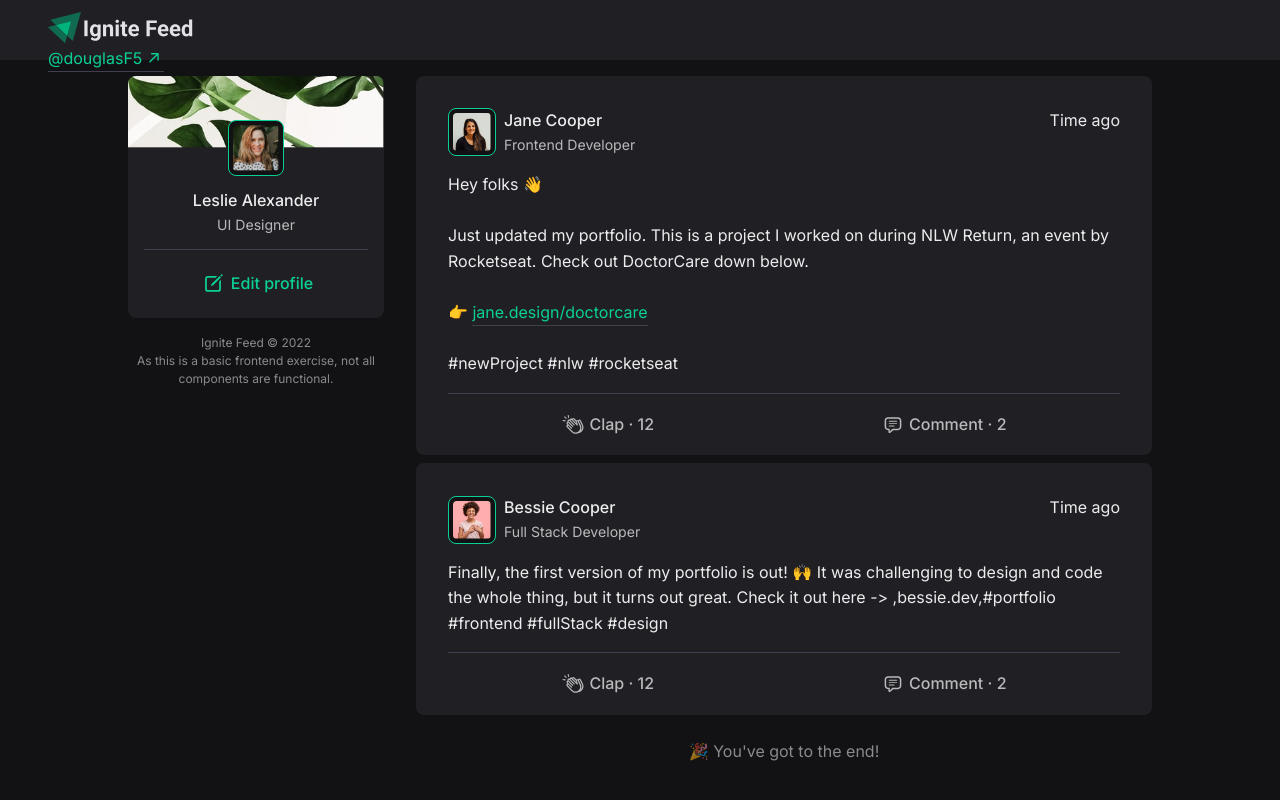
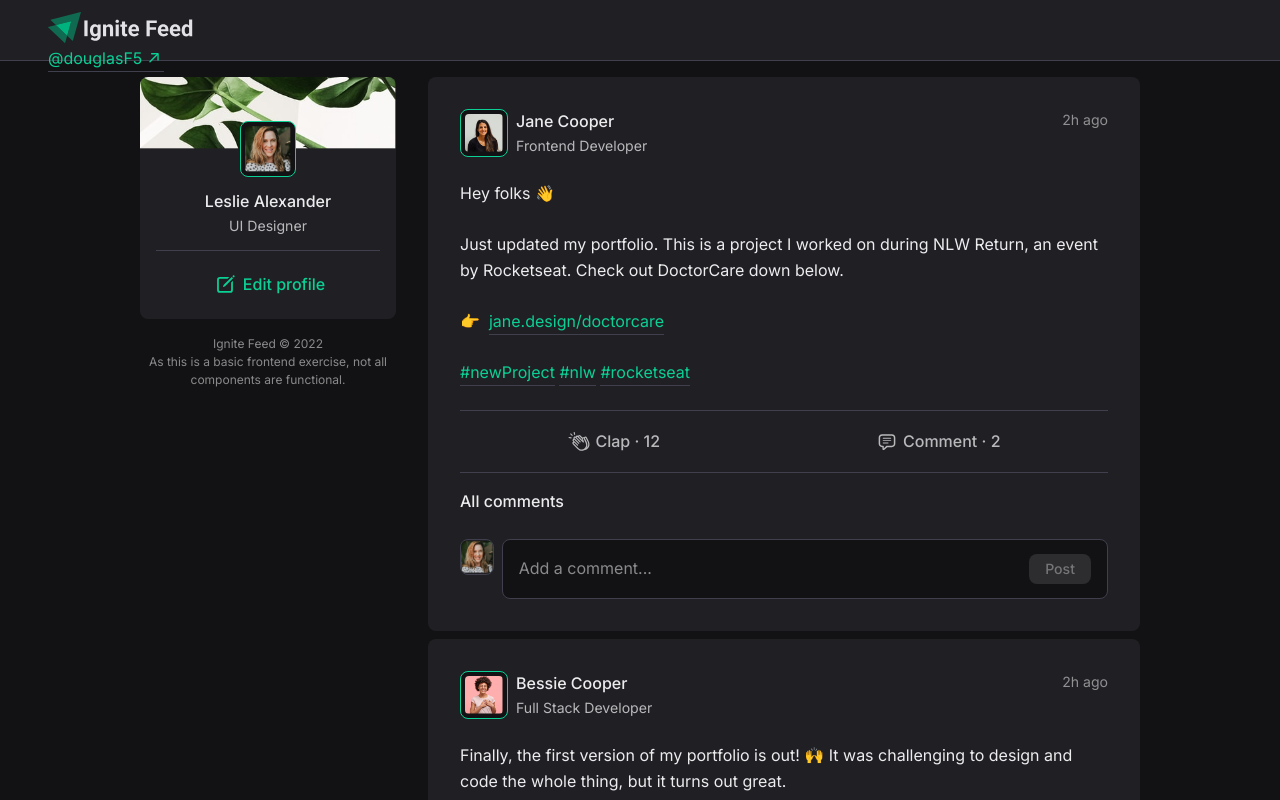
Before and after one commit to douglasF5/ignite-feed-web-app, a React (Vite) app: page / in a window 1280 px wide. Shown: the top 800 px of the page. Built offline with nearby package versions, Linux system fonts and the light colour scheme.

Commit message:
add button, header, profile components

```diff
--- a/src/App.jsx
+++ b/src/App.jsx
@@ -10,17 +10,13 @@ function App() {
       authorPicture: './jana-profile-pic.png',
       authorName: 'Jane Cooper',
       authorRole: 'Frontend Developer',
-      content: '<p>Hey folks 👋</p><br/><p>Just updated my portfolio. This is a project I worked on during NLW Return, an event by Rocketseat. Check out DoctorCare down below.</p><br/><p>👉 <a href="#">jane.design/doctorcare</a></p><br/><p><span>#newProject #nlw #rocketseat</span></p>'
+      content: '<p>Hey folks 👋</p><br/><p>Just updated my portfolio. This is a project I worked on during NLW Return, an event by Rocketseat. Check out DoctorCare down below.</p><br/><p>👉&nbsp;&nbsp;<a href="#">jane.design/doctorcare</a></p><br/><p><a href="#">#newProject</a>&nbsp;<a href="#">#nlw</a>&nbsp;<a href="#">#rocketseat</a></p>'
     },
     {
       authorPicture: './bessie-profile-pic.png',
       authorName: 'Bessie Cooper',
       authorRole: 'Full Stack Developer',
-      content: [
-        'Finally, the first version of my portfolio is out! 🙌 It was challenging to design and code the whole thing, but it turns out great. Check it out here -> ',
-        'bessie.dev',
-        '#portfolio #frontend #fullStack #design'
-      ]
+      content: '<p>Finally, the first version of my portfolio is out! 🙌 It was challenging to design and code the whole thing, but it turns out great.</p><br/><p>Check it out here -> <a href="#">bessie.dev</a></p><br/><p><a href="#">#portfolio</a> <a href="#">#frontend</a> <a href="#">#fullStack</a> <a href="#">#design</a></p>'
     }
   ];
 
--- a/src/app.module.css
+++ b/src/app.module.css
@@ -10,7 +10,7 @@
   composes: contentContainer from "./base-styles.module.css";
   composes: HStack from "./base-styles.module.css";
   gap: 32px;
-  padding: 16px 0 80px 0;
+  padding: 16px 0 48px 0;
   justify-content: stretch !important;
 }
 
@@ -37,7 +37,7 @@
 
 .postsSection {
   composes: VStack from "./base-styles.module.css";
-  gap: 24px;
+  gap: 48px;
   width: 100%;
   align-items: center;
 }
@@ -49,6 +49,6 @@
 }
 
 .footer {
-  composes: bodyM from "./base-styles.module.css";
+  composes: bodyS from "./base-styles.module.css";
   color: var(--c-on-surface-low);
 }
--- a/src/components/Button/index.jsx
+++ b/src/components/Button/index.jsx
@@ -1,7 +1,7 @@
 import { composeVariant } from '../../utils/utils';
 import s from './styles.module.css';
 
-export function Button({ children, variantOptions }) {
+export function Button({ children, variantOptions, ...rest }) {
   const variantClasses = {
     type: {
       filledPrimary: s.filledPrimary,
@@ -22,6 +22,6 @@ export function Button({ children, variantOptions }) {
   };
 
   return (
-    <button className={composeVariant(variantClasses, variantOptions)}>{children}</button>
+    <button className={composeVariant(variantClasses, variantOptions)} {...rest}>{children}</button>
   );
 }
--- a/src/components/Button/styles.module.css
+++ b/src/components/Button/styles.module.css
@@ -10,13 +10,14 @@
   transition: background-color 100ms ease-in, color 100ms ease-in;
 }
 
-button:active {
+button:active:not([disabled]) {
   transform: scale(0.98);
 }
 
 .button[disabled] {
   background-color: rgba(var(--c-rgb-on-surface), 0.12);
   color: rgba(var(--c-rgb-on-surface), 0.38);
+  cursor: not-allowed;
 }
 
 /* TYPE VARIANTS */
@@ -26,7 +27,7 @@ button:active {
   color: var(--c-on-primary);
 }
 
-.filledPrimary:hover {
+.filledPrimary:hover:not([disabled]) {
   background-color: var(--c-primary-hover);
 }
 
--- a/src/components/Header/styles.module.css
+++ b/src/components/Header/styles.module.css
@@ -1,6 +1,7 @@
 .headerContainer {
   composes: sectionContainer from "../../base-styles.module.css";
   background-color: var(--c-surface-variant);
+  border-bottom: 1px solid var(--c-outline);
 }
 
 .headerContentContainer {
--- a/src/components/Post/index.jsx
+++ b/src/components/Post/index.jsx
@@ -27,7 +27,7 @@ export function Post({ data }) {
             <p className={s.profileRole}>{authorRole}</p>
           </div>
         </div>
-        <p>Time ago</p>
+        <p className={s.publishTime}>2h ago</p>
       </div>
       <div className={s.contentWrapper}>
         <p dangerouslySetInnerHTML={{ __html: content }}></p>
@@ -50,6 +50,31 @@ export function Post({ data }) {
           Comment · 2
         </Button>
       </div>
+      <div className={s.commentsSection}>
+        <h2 className={s.commentsSectionTitle}>All comments</h2>
+        <div className={s.commentWidget}>
+          <ProfilePic
+            resourcePath="/leslie-profile-pic.png"
+            variantOptions={{
+              size: 'S',
+              type: 'default'
+            }}
+          />
+          <form className={s.commentForm}>
+            <textarea rows={1} className={s.commentTextArea} placeholder="Add a comment..." />
+            <Button
+              disabled
+              variantOptions={{
+                type: 'filledPrimary',
+                label: 'M',
+                padding: 'S'
+              }}
+            >
+              Post
+            </Button>
+          </form>
+        </div>
+      </div>
     </div>
   );
 }
--- a/src/components/Post/styles.module.css
+++ b/src/components/Post/styles.module.css
@@ -29,9 +29,14 @@
   color: var(--c-on-surface-medium);
 }
 
+.publishTime {
+  composes: bodyS from "../../base-styles.module.css";
+  color: var(--c-on-surface-low);
+}
+
 .contentWrapper {
   composes: bodyM from "../../base-styles.module.css";
-  padding: 0 32px;
+  padding: 8px 32px;
 }
 
 .actionBar {
@@ -40,5 +45,65 @@
   padding: 12px 0;
   margin: 0 32px;
   border-top: 1px solid var(--c-outline);
-  border-bottom: none;
+  border-bottom: 1px solid var(--c-outline);
 }
+
+.commentsSection {
+  composes: VStack from "../../base-styles.module.css";
+  gap: 16px;
+  padding: 0 32px 32px 32px;
+}
+
+.commentsSectionTitle {
+  composes: titleM from "../../base-styles.module.css";
+  margin-bottom: 8px;
+}
+
+.commentWidget {
+  composes: HStack from "../../base-styles.module.css";
+  gap: 8px;
+}
+
+.commentForm {
+  composes: HStack from "../../base-styles.module.css";
+  max-height: 60px;
+  padding: 16px;
+  align-items: center;
+  width: 100%;
+  border-radius: 8px;
+  border: 1px solid var(--c-outline);
+  background-color: var(--c-surface);
+  transition: border 100ms ease-in;
+}
+
+.commentForm:focus-within {
+  max-height: none;
+  flex-direction: column;
+  align-items: flex-end;
+  border: 1px solid var(--c-primary);
+}
+
+.commentTextArea {
+  composes: bodyM from "../../base-styles.module.css";
+  width: 100%;
+  /* max-height: 1.5rem; */
+  border: none;
+  background-color: transparent;
+  color: var(--c-on-surface);
+  resize: none;
+}
+
+.commentTextArea:focus {
+  max-height: none;
+}
+
+.commentTextArea:focus-visible {
+  outline: none;
+}
+
+:local(.commentTextArea)::placeholder {
+  font-size: 1rem;
+  font-weight: 400;
+  line-height: 160%;
+  color: var(--c-on-surface-low);
+}
--- a/src/components/ProfilePic/styles.module.css
+++ b/src/components/ProfilePic/styles.module.css
@@ -3,6 +3,7 @@
   display: flex;
   justify-content: center;
   align-items: center;
+  border: 1px solid var(--c-outline);
   border-radius: 8px;
   overflow: hidden;
 }
--- a/src/global-styles.css
+++ b/src/global-styles.css
@@ -26,7 +26,7 @@
   --c-negative-container: rgba(255, 85, 99, 1);
   --c-on-negative-container: rgba(32, 32, 36, 1);
   /* Layout */
-  --l-max-width: 1024px;
+  --l-max-width: 1000px;
 }
 
 h1,
```
